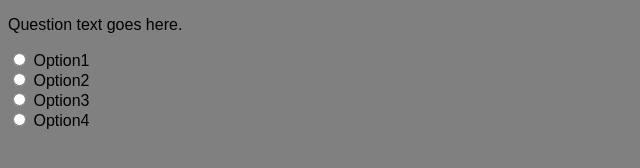
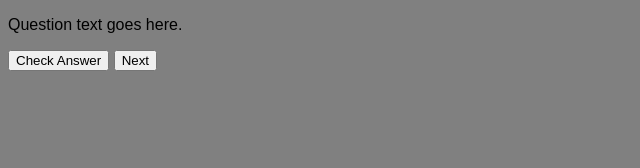
Before and after one commit to hoffmanktz/trivia, a plain HTML site: page index.html in a window 1280 px wide. Shown: the whole page, without its empty margins (0-640 px from the left). Drawn offline with nearby package versions, Linux system fonts and the light colour scheme; no server answers.

```diff
--- a/index.html
+++ b/index.html
@@ -16,18 +16,16 @@
 		<body>
 			<div id="quiz">
 				<p id="randomQuestion"><span>Question text goes here.</span></p>
-					<!-- <ul>
-						<li></li>
-						<li></li>
-						<li></li>
-						<li></li>
-					</ul> -->
 
-					<input type="radio" name="answer" value="option1"> <span id="answer1">Option1</span><br/>
-					<input type="radio" name="answer" value="option2"> <span id="answer2">Option2</span><br/>
-					<input type="radio" name="answer" value="option3"> <span id="answer3">Option3</span><br/>
-					<input type="radio" name="answer" value="option4"> <span id="answer4">Option4</span><br/>
+
+					<!-- <input type="radio" name="answer" value="option1"> <label id="answer1">Option1</label><br/>
+					<input type="radio" name="answer" value="option2"> <label id="answer2">Option2</label><br/>
+					<input type="radio" name="answer" value="option3"> <label id="answer3">Option3</label><br/>
+					<input type="radio" name="answer" value="option4"> <label id="answer4">Option4</label><br/> -->
 			</div>
+
+			<p><button href="#" id="check">Check Answer</button> <button href="#" id="next">Next</button></p>
+
 		</body>
 
 
```
